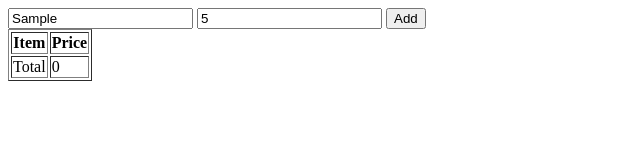
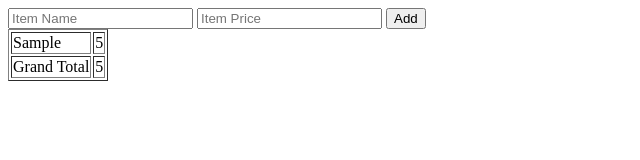
Before and after one commit to acciojob/shopping-cart-2-Prathamesh-coder-01, a website: page main.html in a window 1280 px wide. Both pictures are taken after typing "Sample", "5" into the empty fields and a click on the button "Add". Shown: the whole page, without its empty margins (0-640 px from the left). Drawn offline with Linux system fonts and the light colour scheme.

Commit message:
created a submission

```diff
--- a/main.html
+++ b/main.html
@@ -2,7 +2,6 @@
 <html lang="en">
 <head>
   <meta charset="UTF-8">
-  <meta name="viewport" content="width=device-width, initial-scale=1.0">
   <title>Shopping Cart</title>
 </head>
 <body>
@@ -19,26 +18,17 @@
     placeholder="Item Price"
   />
 
-  <button>Add</button>
+  <button id="add-btn">Add</button>
 
   <table border="1">
-    <thead>
+    <tbody id="table-body">
       <tr>
-        <th>Item</th>
-        <th>Price</th>
-      </tr>
-    </thead>
-
-    <tbody>
-    </tbody>
-
-    <tfoot>
-      <tr>
-        <td>Total</td>
+        <td>Grand Total</td>
         <td data-ns-test="grandTotal">0</td>
       </tr>
-    </tfoot>
+    </tbody>
   </table>
 
+  <script src="script.js"></script>
 </body>
 </html>
--- a/script.js
+++ b/script.js
@@ -1 +1,63 @@
 //your code here
+const nameInput = document.getElementById("item-name-input");
+const priceInput = document.getElementById("item-price-input");
+const addBtn = document.getElementById("add-btn");
+const tableBody = document.getElementById("table-body");
+const grandTotal = document.querySelector(
+  '[data-ns-test="grandTotal"]'
+);
+
+let total = 0;
+
+addBtn.addEventListener("click", () => {
+  const name = nameInput.value.trim();
+  const price = parseFloat(priceInput.value);
+
+  // Reject invalid input
+  if (name === "" || isNaN(price) || price <= 0) {
+    return;
+  }
+
+  // Remove initial Grand Total row
+  if (tableBody.rows.length === 1) {
+    tableBody.innerHTML = "";
+  }
+
+  // Create item row
+  const row = document.createElement("tr");
+
+  const nameCell = document.createElement("td");
+  nameCell.setAttribute("data-ns-test", "item-name");
+  nameCell.textContent = name;
+
+  const priceCell = document.createElement("td");
+  priceCell.setAttribute("data-ns-test", "item-price");
+  priceCell.textContent = price;
+
+  row.appendChild(nameCell);
+  row.appendChild(priceCell);
+
+  tableBody.appendChild(row);
+
+  // Update total
+  total += price;
+
+  // Grand total row
+  const totalRow = document.createElement("tr");
+
+  const totalText = document.createElement("td");
+  totalText.textContent = "Grand Total";
+
+  const totalValue = document.createElement("td");
+  totalValue.setAttribute("data-ns-test", "grandTotal");
+  totalValue.textContent = total;
+
+  totalRow.appendChild(totalText);
+  totalRow.appendChild(totalValue);
+
+  tableBody.appendChild(totalRow);
+
+  // Clear inputs
+  nameInput.value = "";
+  priceInput.value = "";
+});
```
